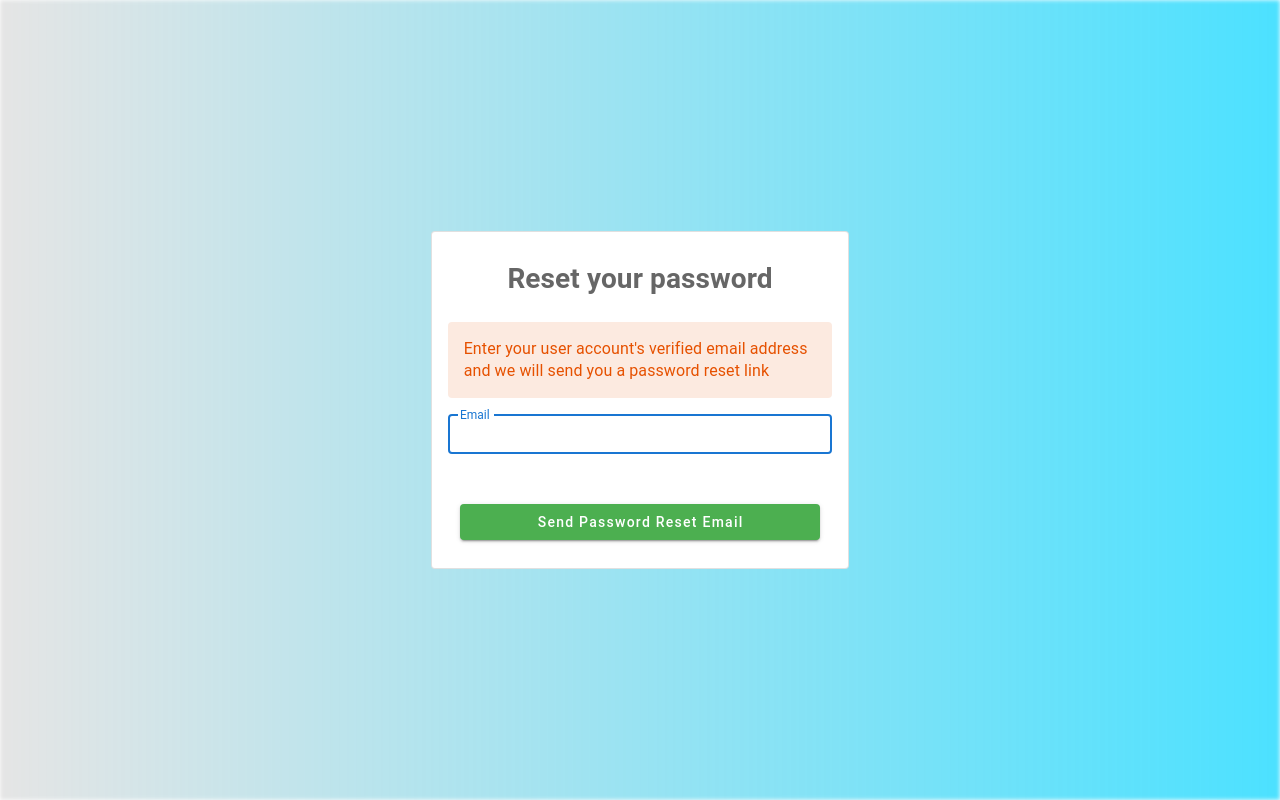
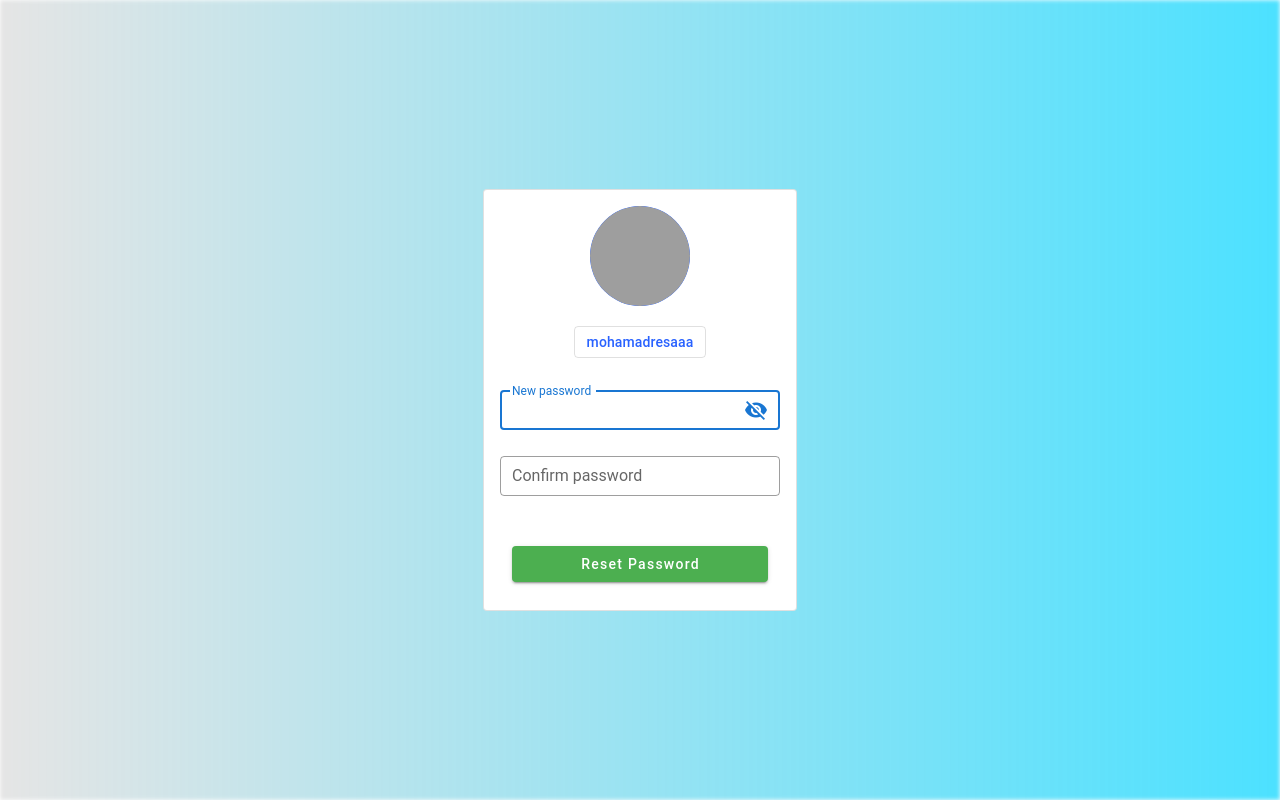
Before and after one commit to mohamadresaaa/jraw-web-app, a Vue app: page /auth/reset_password/1 in a window 1280 px wide. Built offline with nearby package versions, Linux system fonts and the light colour scheme; grey boxes are pictures that could not be loaded; a small style sheet from the web is missing.

Commit message:
reset password page

```diff
--- a/src/views/auth/ResetPassword.vue
+++ b/src/views/auth/ResetPassword.vue
@@ -1,8 +1,8 @@
 <template>
   <v-container fluid fill-height>
     <v-layout align-center justify-center>
-      <v-flex xs12 sm8 md4>
-        <v-card outlined>
+      <v-flex xs12 sm6 md3>
+        <v-card v-if="!this.$route.params.code" outlined>
           <v-card-text>
             <!-- title -->
             <h1 class="text-center text-center mt-5">Reset your password</h1>
@@ -10,23 +10,49 @@
           <!-- forgot password form -->
           <v-form v-model="isFormValid" lazy-validation ref="form" @submit.prevent>
             <v-card-text>
-              <v-alert
-                text
-                color="orange darken-4"
-              >Enter your user account's verified email address and we will send you a password reset link</v-alert>
+              <v-alert class="subtitle-2" color="orange darken-4" text>Enter your user account's verified email address
+                and we will
+                send you a password reset link</v-alert>
               <!-- email field -->
               <v-text-field v-model="email" :rules="emailRules" label="Email" autofocus dense outlined></v-text-field>
             </v-card-text>
             <v-card-actions class="mx-5">
               <v-spacer></v-spacer>
               <!-- set loading -->
-              <v-btn
-                :disabled="!isFormValid"
-                color="green"
-                class="text-capitalize white--text mb-5"
-                type="submit"
-                block
-              >Send password reset email</v-btn>
+              <v-btn :disabled="!isFormValid" color="green" class="text-capitalize white--text mb-5" type="submit"
+                block>Send password reset email</v-btn>
+              <v-spacer></v-spacer>
+            </v-card-actions>
+          </v-form>
+        </v-card>
+
+        <v-card v-else outlined>
+          <v-card-text class="text-center text-center">
+            <v-avatar color="blue accent-4" size="100">
+              <img src="https://avatars2.githubusercontent.com/u/41260098?s=400&v=4" alt="mohamadresaaa">
+              <!-- <span class="white--text headline">80</span> -->
+            </v-avatar>
+            <v-spacer></v-spacer>
+            <v-chip class="mt-5 subtitle-2" text-color="blue accent-4" label pill outlined>
+              mohamadresaaa
+            </v-chip>
+          </v-card-text>
+          <!-- reset password form -->
+          <v-form v-model="isFormValid" lazy-validation ref="form" @submit.prevent>
+            <v-card-text>
+              <!-- new password field -->
+              <v-text-field v-model="password" :rules="passwordRules" label="New password"
+                :type="showPassword ? 'text' : 'password'" :append-icon="showPassword ? 'visibility' : 'visibility_off'"
+                @click:append="showPassword = !showPassword" autofocus dense outlined></v-text-field>
+
+              <!-- confirm password field -->
+              <v-text-field v-model="confirmPassword" :rules="confirmPasswordRules" label="Confirm password"
+                type="password" dense outlined></v-text-field>
+            </v-card-text>
+            <v-card-actions class="mx-5">
+              <v-spacer></v-spacer>
+              <v-btn :disabled="!isFormValid" color="green" class="text-capitalize white--text mb-5" type="submit"
+                block>reset password</v-btn>
               <v-spacer></v-spacer>
             </v-card-actions>
           </v-form>
@@ -51,4 +77,5 @@ export default {
     }
   }
 }
+
 </script>
```
